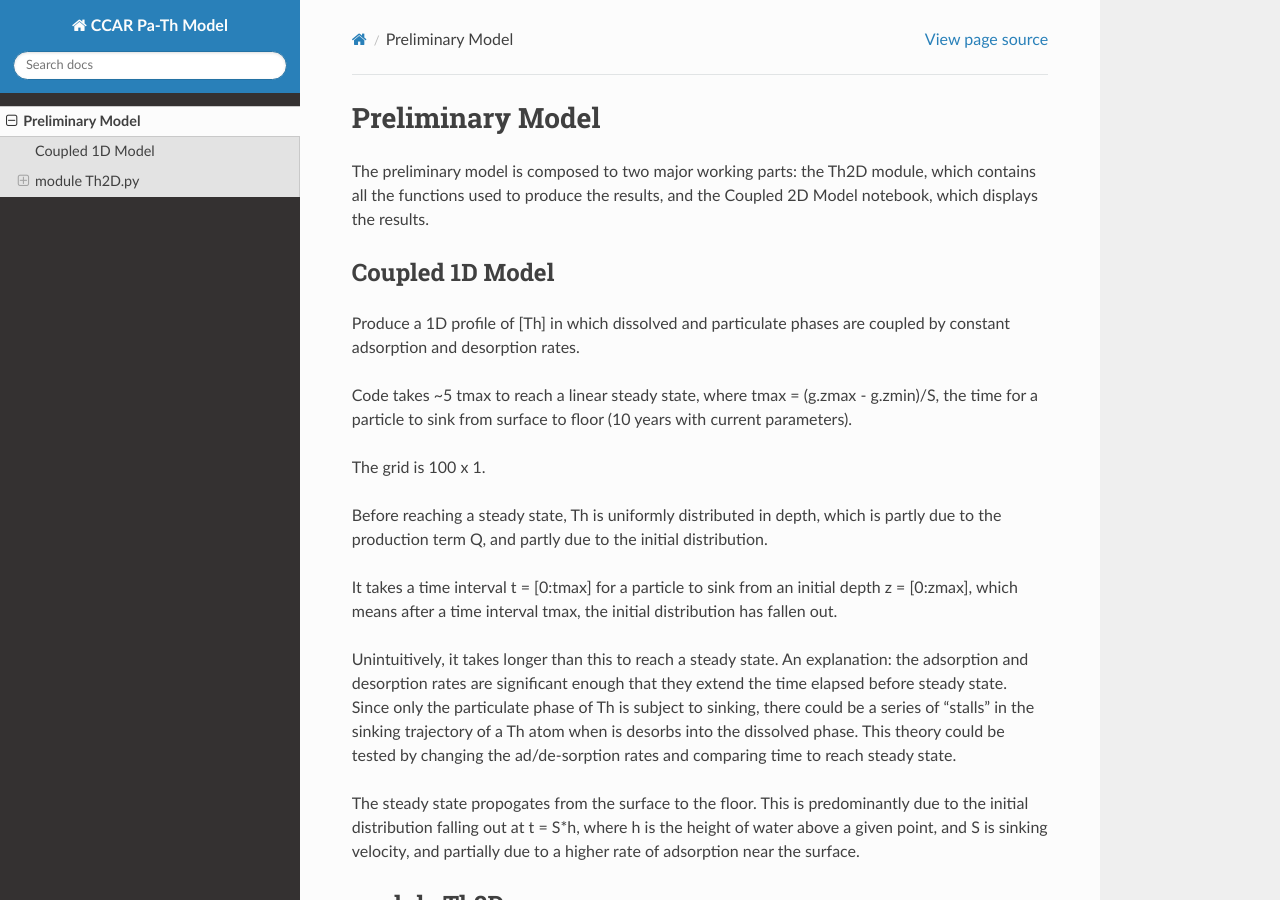
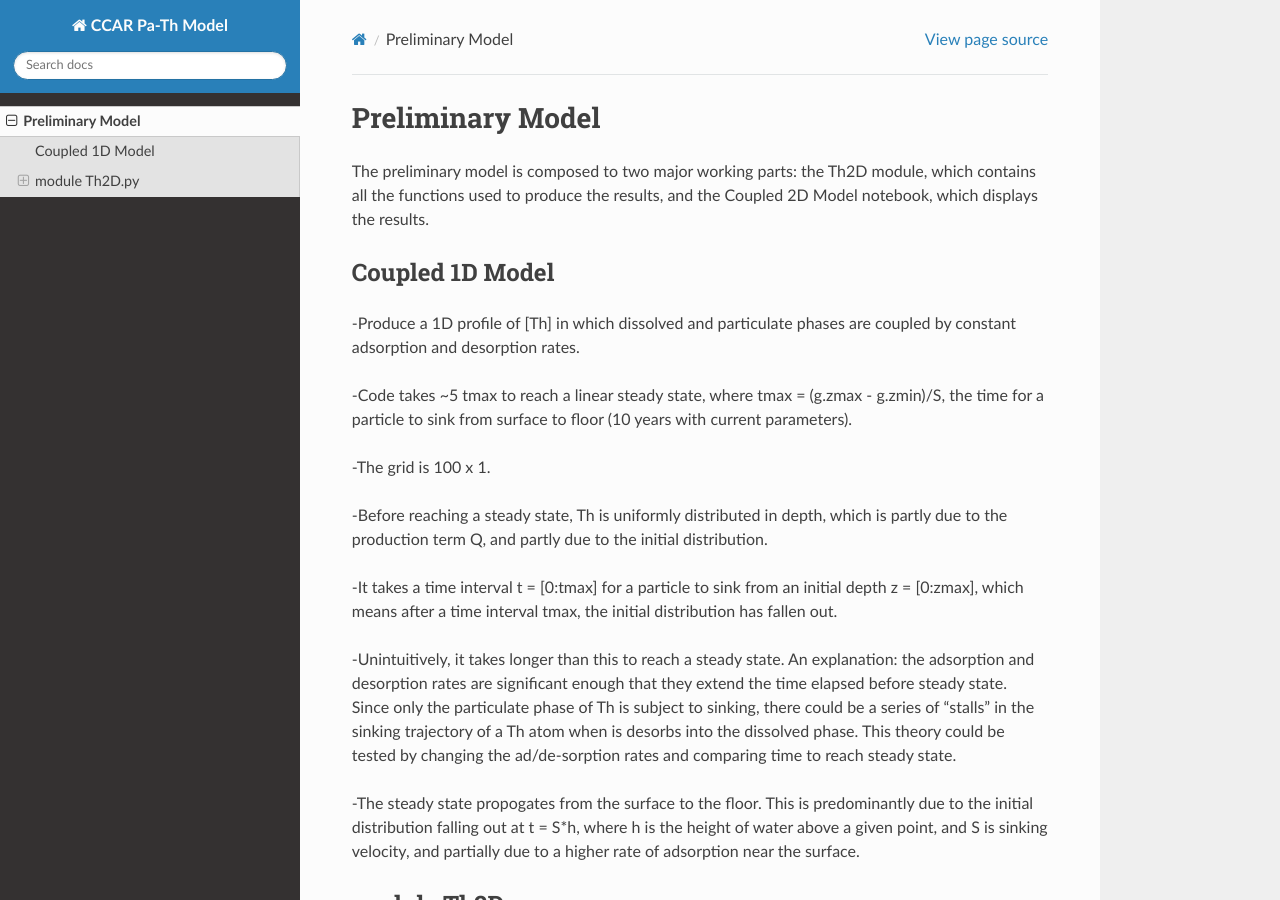
Before and after one commit to UBC-MOAD/pa-th-simple, a Sphinx documentation site: the page built from docs/prelim-model.rst, in a window 1280 px wide and 900 px high. Built offline with Sphinx 7.4.7 and the Read the Docs theme 2.0.0, drawn with Linux system fonts in a browser that asks for light colours.

Commit message:
Added some aesthetic changes to documentation for 1D Model.

```diff
--- a/docs/prelim-model.rst
+++ b/docs/prelim-model.rst
@@ -9,20 +9,20 @@ The preliminary model is composed to two major working parts: the Th2D module, w
 Coupled 1D Model
 ================
 
-Produce a 1D profile of [Th] in which dissolved and particulate phases are coupled by constant adsorption and desorption rates.
+-Produce a 1D profile of [Th] in which dissolved and particulate phases are coupled by constant adsorption and desorption rates.
 
-Code takes ~5 tmax to reach a linear steady state, where tmax = (g.zmax - g.zmin)/S, the time for a particle to sink from surface to floor (10 years with current parameters).
+-Code takes ~5 tmax to reach a linear steady state, where tmax = (g.zmax - g.zmin)/S, the time for a particle to sink from surface to floor (10 years with current parameters).
 
-The grid is 100 x 1.
+-The grid is 100 x 1.
 
-Before reaching a steady state, Th is uniformly distributed in depth, which is partly due to the production term Q, and partly due to the initial distribution.
+-Before reaching a steady state, Th is uniformly distributed in depth, which is partly due to the production term Q, and partly due to the initial distribution.
 
-It takes a time interval t = [0:tmax] for a particle to sink from an initial depth z = [0:zmax], which means after a time interval tmax, the initial distribution has fallen out.
+-It takes a time interval t = [0:tmax] for a particle to sink from an initial depth z = [0:zmax], which means after a time interval tmax, the initial distribution has fallen out.
 
-Unintuitively, it takes longer than this to reach a steady state.
+-Unintuitively, it takes longer than this to reach a steady state.
 An explanation: the adsorption and desorption rates are significant enough that they extend the time elapsed before steady state. Since only the particulate phase of Th is subject to sinking, there could be a series of "stalls" in the sinking trajectory of a Th atom when is desorbs into the dissolved phase. This theory could be tested by changing the ad/de-sorption rates and comparing time to reach steady state.
 
-The steady state propogates from the surface to the floor. This is predominantly due to the initial distribution falling out at t = S*h, where h is the height of water above a given point, and S is sinking velocity, and partially due to a higher rate of adsorption near the surface.
+-The steady state propogates from the surface to the floor. This is predominantly due to the initial distribution falling out at t = S*h, where h is the height of water above a given point, and S is sinking velocity, and partially due to a higher rate of adsorption near the surface.
 
 ==============
 module Th2D.py
```
Also changed, not shown: 1 other file.
